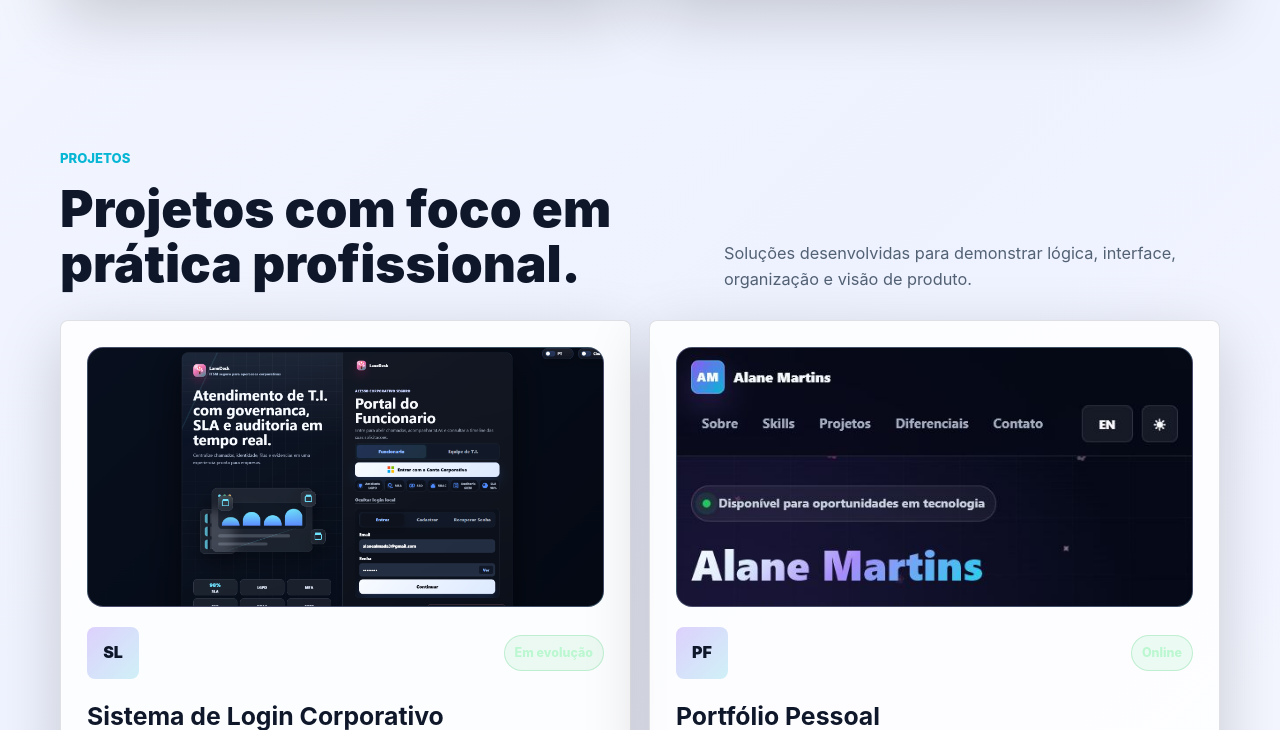
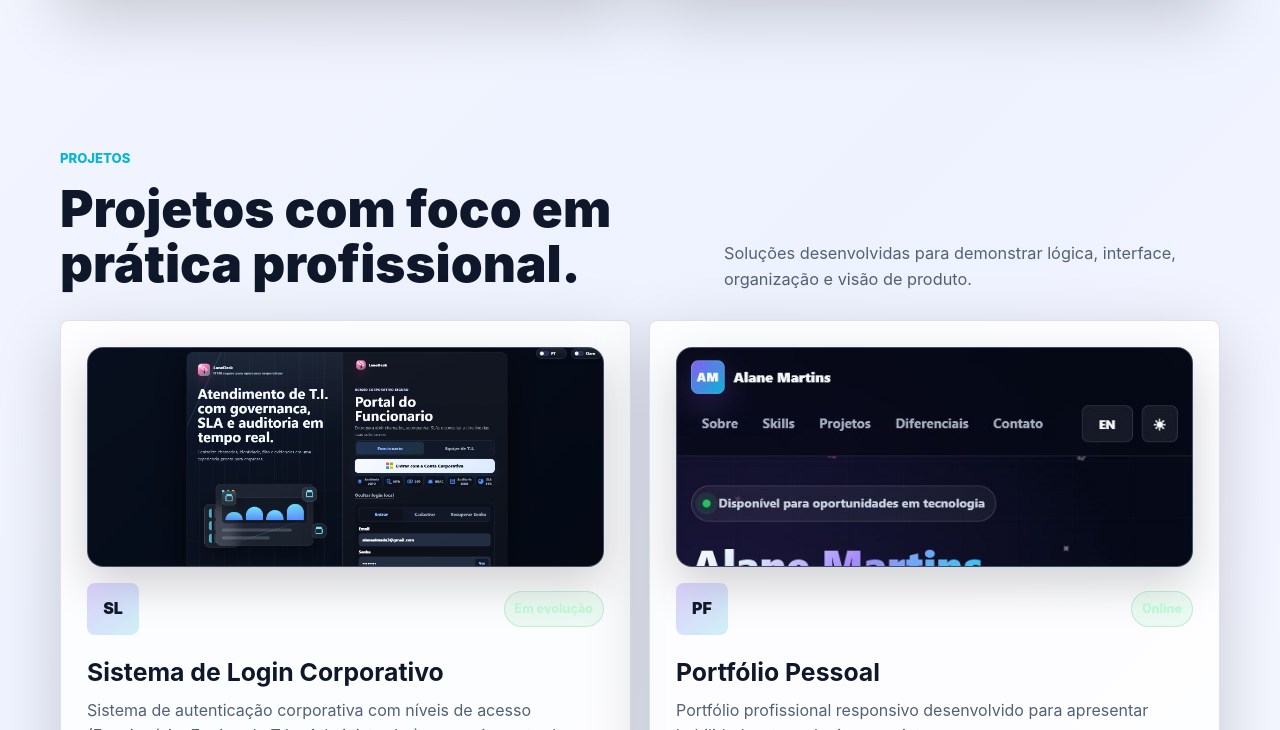
Before and after one commit to alanealmada3-web/portfolio, a plain HTML site: page index.html in a window 1280 px wide. Shown: the part 2070-2800 px from the top of the page. Drawn offline with Linux system fonts and the light colour scheme.

Commit message:
Ajustando imagens dos projetos

```diff
--- a/index.html
+++ b/index.html
@@ -1130,6 +1130,27 @@
                 transition-duration: 0.01ms !important;
             }
         }
+
+        .project-image {
+            display: block;
+            width: 100%;
+            height: 220px;
+            object-fit: cover;
+            object-position: top center;
+            border: 1px solid rgba(255,255,255,0.12);
+            border-radius: 16px;
+            margin-bottom: 16px;
+            background:
+                linear-gradient(135deg, rgba(139, 92, 246, 0.16), rgba(6, 182, 212, 0.12)),
+                rgba(15, 23, 42, 0.92);
+            box-shadow: 0 18px 45px rgba(0, 0, 0, 0.18);
+        }
+
+        @media (max-width: 768px) {
+            .project-image {
+                height: 180px;
+            }
+        }
     </style>
 </head>
 
@@ -1176,7 +1197,6 @@
                         <a class="btn" href="#projetos" data-i18n="btnProjects">Ver Projetos</a>
                         <a class="btn secondary" href="https://github.com/alanealmada3-web" target="_blank" rel="noopener">GitHub</a>
                         <a class="btn secondary" href="https://www.linkedin.com/in/alane-de-almada-craveiro-martins-b6b93a292/" target="_blank" rel="noopener">LinkedIn</a>
-                        <a class="btn secondary" href="curriculo.pdf" download data-i18n="btnResume">Baixar Currículo</a>
                     </div>
                 </div>
 
@@ -1500,7 +1520,6 @@
                 heroSubtitle: "Desenvolvedora Full Stack em formação",
                 heroText: "Estudante de Ciência da Computação",
                 btnProjects: "Ver Projetos",
-                btnResume: "Baixar Currículo",
                 codeProfile: "\"Full Stack em formação\"",
                 codeGoal: "\"Estágio em TI\"",
                 statTech: "tecnologias",
@@ -1577,7 +1596,6 @@
                 heroSubtitle: "Full Stack Developer in training",
                 heroText: "Computer Science student",
                 btnProjects: "View Projects",
-                btnResume: "Download Resume",
                 codeProfile: "\"Full Stack in training\"",
                 codeGoal: "\"IT Internship\"",
                 statTech: "technologies",
```
Also changed, not shown: 1 other file.
